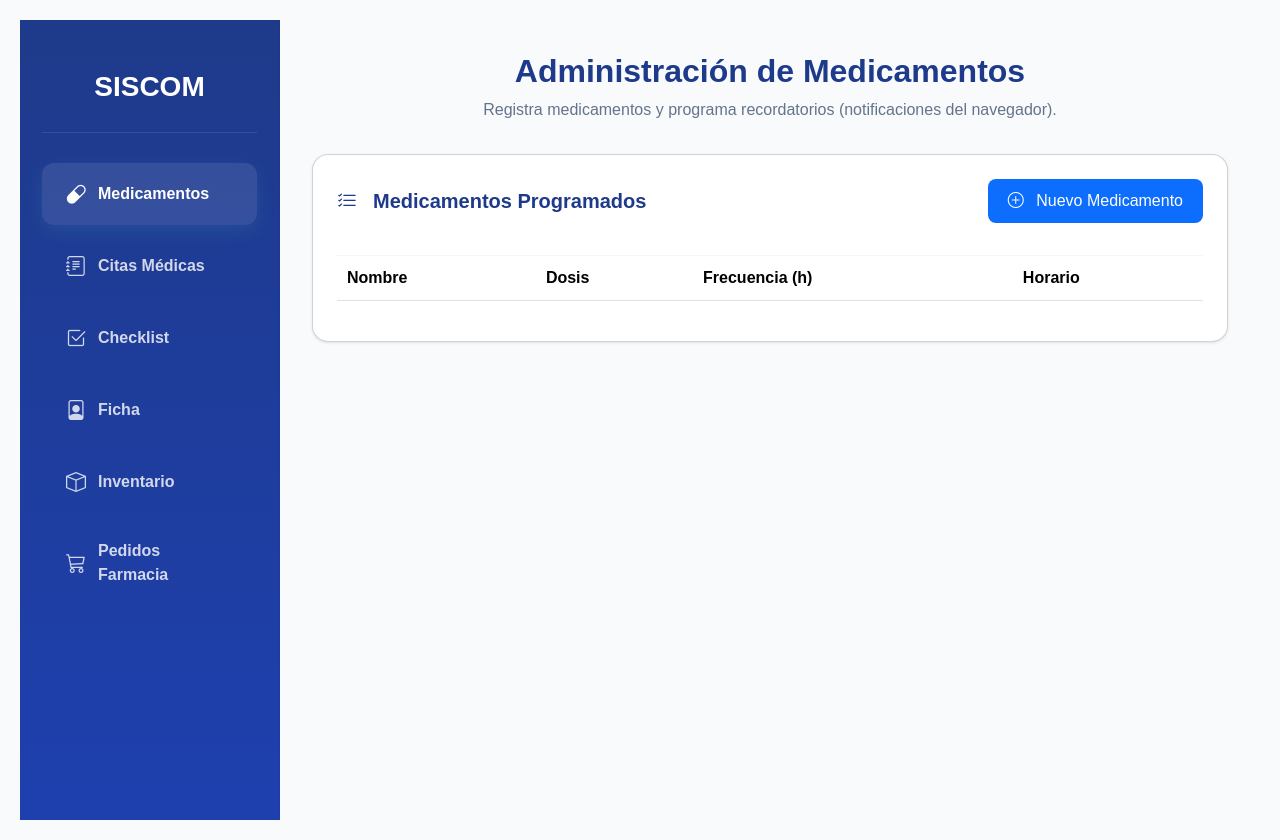
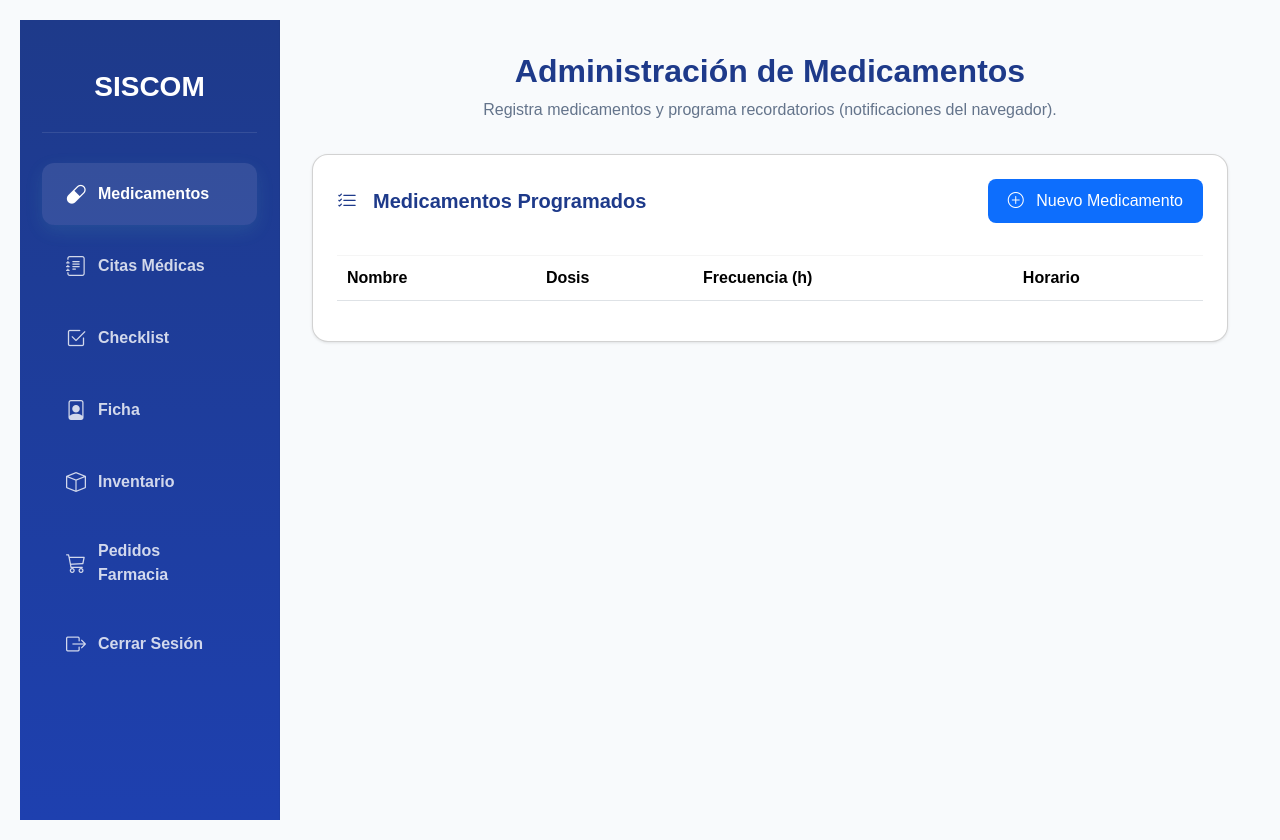
Before and after one commit to robery13/SISCOM, a plain HTML site: page registro/Registro.html in a window 1280 px wide. Drawn offline with nearby package versions, Linux system fonts and the light colour scheme; no server answers.

Commit message:
boton de cerrar sesion

```diff
--- a/registro/Registro.html
+++ b/registro/Registro.html
@@ -29,6 +29,7 @@
         <button class="nav-btn" data-section="Ficha"><i class="bi bi-file-person"></i> <span>Ficha</span></button>
         <button class="nav-btn" data-section="inventario"><i class="bi bi-box"></i> <span>Inventario</span></button>
         <button class="nav-btn" data-section="pedidos"><i class="bi bi-cart3"></i> <span>Pedidos Farmacia</span></button>
+        <button class="nav-btn" id="cerrarSesionBtn"><i class="bi bi-box-arrow-right"></i> <span>Cerrar Sesión</span></button>
       </nav>
     </aside>
 
```
